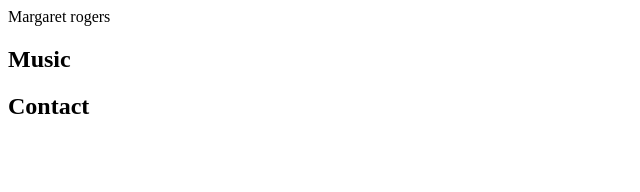
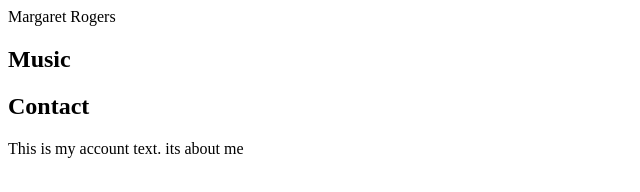
Before and after one commit to margaret-rogers/margaret-rogers.github.io, a plain HTML site: page index.html in a window 1280 px wide. Shown: the whole page, without its empty margins (0-640 px from the left). Drawn offline with Linux system fonts and the light colour scheme.

Commit message:
added about text

```diff
--- a/index.html
+++ b/index.html
@@ -1,10 +1,13 @@
 <!doctype html>
 <html>
     <head>
-        <title>Margaret HOMe</title>
+        <title>Margaret HOME</title>
     </head>
 
-    <body>Margaret rogers</body>
+    <body>
+        <header>Margaret Rogers</header>
     <h2>Music</h2>
     <h2>Contact</h2>
+        <p>This is my account text. its about me</p>
+    </body>
 </html>
```
